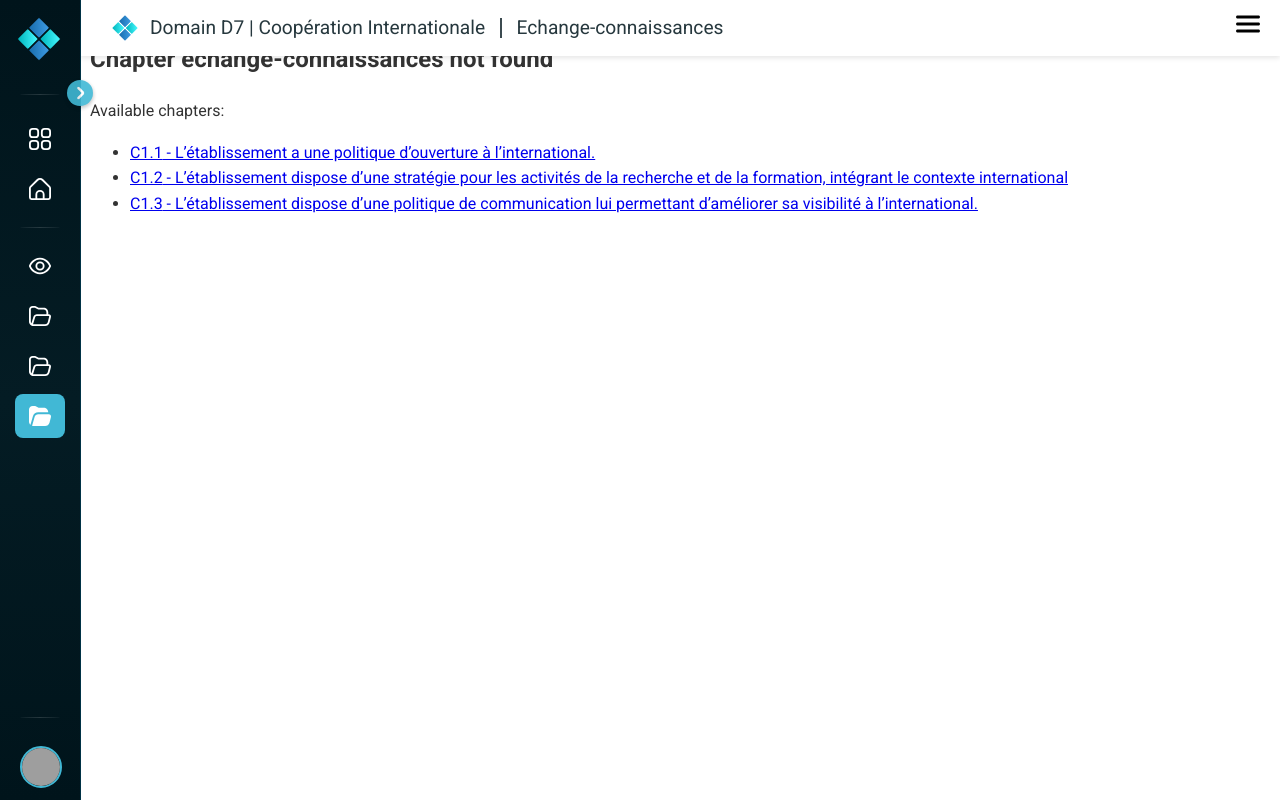
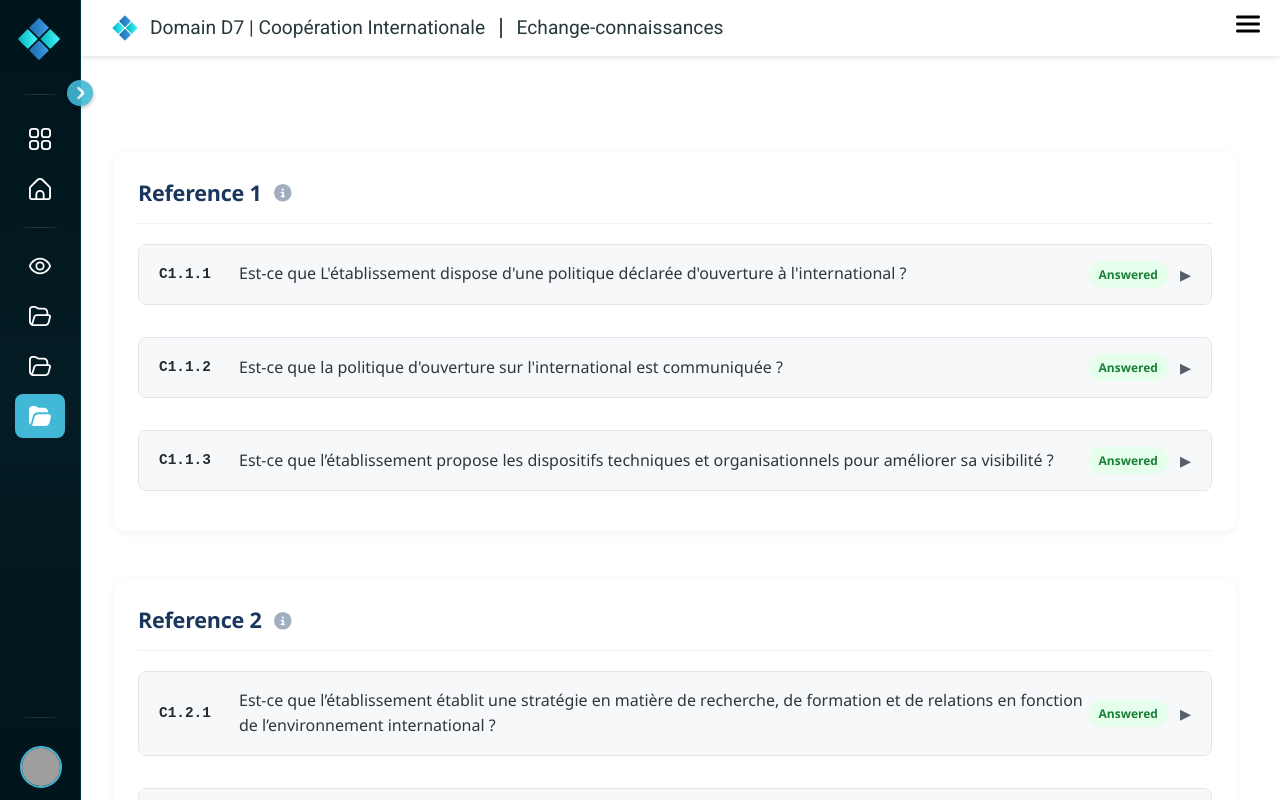
Before and after one commit to mutseeem/yalidine-backend, a React (Vite) app: page /chapters/echange-connaissances in a window 1280 px wide. Shown: the top 800 px of the page. Built offline with nearby package versions, Linux system fonts and the light colour scheme; grey boxes are pictures that could not be loaded; what chartjs-plugin-zoom would draw is missing.

Commit message:
third version of teh styling

```diff
--- a/src/Routes/routes.jsx
+++ b/src/Routes/routes.jsx
@@ -18,14 +18,13 @@ const routes = [
         path: "overview",
         element: <Overview />,
       },
-      // Change this to match your data structure
       {
-        path: ":reference",  // Changed from :chapterId to :reference
+        path: ":chapterId",
         element: <ChapterPage />,
         children: [
           {
             index: true,
-            element: <LandingPage />, // You might want to change this to a chapter-specific component
+            element: <LandingPage />,
           },
         ],
       },
--- a/src/pages/ChapterPage/ChapterPage.jsx
+++ b/src/pages/ChapterPage/ChapterPage.jsx
@@ -1,44 +1,23 @@
 import { chapterData } from '../../components/content/dummyData';
 import QuestionCollapsibleSection from '../../components/common/QuestionCollapsibleSection';
 import styles from './ChapterPage.module.css';
-import { useParams } from 'react-router-dom';
-import { useEffect } from 'react';
+import { FontAwesomeIcon } from '@fortawesome/react-fontawesome';
+import { faInfoCircle } from '@fortawesome/free-solid-svg-icons';
 
 const ChapterPage = () => {
-  const { reference } = useParams(); // Make sure this matches your route parameter
-
-  console.log('Current reference:', reference); // Debugging
-
-  // Find the chapter by reference
-  const currentChapter = chapterData.find(chapter => chapter.reference === reference);
-
-  if (!currentChapter) {
-    return (
-      <div className={styles.notFound}>
-        <h2>Chapter {reference} not found</h2>
-        <p>Available chapters:</p>
-        <ul>
-          {chapterData.map(ch => (
-            <li key={ch.reference}>
-              <a href={`/chapters/${ch.reference}`}>
-                {ch.reference} - {ch.referenceTitle}
-              </a>
-            </li>
-          ))}
-        </ul>
-      </div>
-    );
-  }
-
   return (
     <div className={styles.chapterContainer}>
-      <header className={styles.chapterHeader}>
-        <h1 className={styles.referenceCode}>{currentChapter.reference}</h1>
-        <h2 className={styles.referenceTitle}>{currentChapter.referenceTitle}</h2>
-      </header>
-
-      <div className={styles.questionsContainer}>
-        {currentChapter.questions.map((question) => (
+      {chapterData.map((chapter, index) => (
+        <div key={chapter.reference} className={styles.chapterGroup}>
+          <div className={styles.chapterHeader}>
+            <h2 className={styles.chapterTitle}>Reference {index + 1}</h2>
+            <div className={styles.tooltip}>
+              <FontAwesomeIcon icon={faInfoCircle} className={styles.infoIcon} />
+              <span className={styles.tooltipText}>{chapter.referenceTitle}</span>
+            </div>
+          </div>
+          <div className={styles.questionsList}>
+            {chapter.questions.map(question => (
               <QuestionCollapsibleSection
                 key={question.questionId}
                 question={question}
@@ -46,6 +25,8 @@ const ChapterPage = () => {
             ))}
           </div>
         </div>
+      ))}
+    </div>
   );
 };
 
--- a/src/pages/ChapterPage/ChapterPage.module.css
+++ b/src/pages/ChapterPage/ChapterPage.module.css
@@ -1,40 +1,149 @@
+/* ChapterPage.module.css */
+
 .chapterContainer {
-    max-width: 1200px;
-    margin: 0 auto;
-    padding: 24px;
+  max-width: 1400px;
+  margin: 100px auto 0; /* 100px top margin for navbar */
+  padding: 2rem 1.5rem;
+  font-family: 'Segoe UI', Roboto, 'Helvetica Neue', sans-serif;
+  animation: fadeIn 0.5s ease-out;
+}
+
+@keyframes fadeIn {
+  from { opacity: 0; transform: translateY(10px); }
+  to { opacity: 1; transform: translateY(0); }
+}
+
+.chapterGroup {
+  margin-bottom: 3rem;
+  background: white;
+  border-radius: 12px;
+  padding: 1.5rem;
+  box-shadow: 0 2px 10px rgba(0, 0, 0, 0.05);
+  transition: transform 0.3s ease, box-shadow 0.3s ease;
+}
+
+.chapterGroup:hover {
+  transform: translateY(-2px);
+  box-shadow: 0 4px 15px rgba(0, 0, 0, 0.1);
 }
 
 .chapterHeader {
-    margin-bottom: 32px;
-    padding-bottom: 16px;
-    border-bottom: 1px solid #e1e4e8;
+  display: flex;
+  align-items: center;
+  gap: 0.75rem;
+  margin-bottom: 1.25rem;
+  padding-bottom: 0.75rem;
+  border-bottom: 1px solid #edf2f7;
 }
 
-  .referenceCode {
-    font-size: 1.5rem;
-    color: #24292e;
-    margin: 0 0 8px 0;
-    font-family: monospace;
+.chapterTitle {
+  font-size: 1.35rem;
+  font-weight: 700;
+  color: #1a365d;
+  margin: 0;
+  letter-spacing: -0.25px;
 }
 
-  .referenceTitle {
-    font-size: 1.25rem;
-    font-weight: 400;
-    color: #424a53;
-    margin: 0;
+.tooltip {
+  position: relative;
+  display: inline-flex;
+  align-items: center;
 }
 
-  .questionsContainer {
+.infoIcon {
+  color: #a0aec0;
+  cursor: pointer;
+  transition: all 0.3s ease;
+  font-size: 1.1rem;
+}
+
+.infoIcon:hover {
+  color: #3182ce;
+  transform: scale(1.1);
+}
+
+.tooltip .tooltipText {
+  visibility: hidden;
+  width: 240px;
+  background-color: #2d3748;
+  color: #fff;
+  text-align: center;
+  border-radius: 6px;
+  padding: 0.75rem;
+  position: absolute;
+  z-index: 10;
+  bottom: 125%;
+  left: 50%;
+  transform: translateX(-50%) translateY(5px);
+  opacity: 0;
+  transition: all 0.3s cubic-bezier(0.68, -0.55, 0.265, 1.55);
+  font-size: 0.85rem;
+  font-weight: normal;
+  line-height: 1.4;
+  box-shadow: 0 4px 20px rgba(0, 0, 0, 0.15);
+}
+
+.tooltip .tooltipText::after {
+  content: "";
+  position: absolute;
+  top: 100%;
+  left: 50%;
+  margin-left: -6px;
+  border-width: 6px;
+  border-style: solid;
+  border-color: #2d3748 transparent transparent transparent;
+}
+
+.tooltip:hover .tooltipText {
+  visibility: visible;
+  opacity: 1;
+  transform: translateX(-50%) translateY(0);
+}
+
+.questionsList {
   display: flex;
   flex-direction: column;
-    gap: 20px;
+  gap: 1rem;
 }
-  .noQuestions {
-    padding: 20px;
-    text-align: center;
-    color: #666;
-    font-style: italic;
-    border: 1px dashed #ddd;
-    border-radius: 8px;
-    background-color: #f9f9f9;
+
+/* Responsive adjustments with better mobile experience */
+@media (max-width: 768px) {
+  .chapterContainer {
+    padding: 1.25rem;
+    margin-top: 80px; /* Slightly less for mobile nav */
   }
+
+  .chapterGroup {
+    padding: 1.25rem;
+    margin-bottom: 2.5rem;
+  }
+
+  .chapterTitle {
+    font-size: 1.2rem;
+  }
+
+  .tooltip .tooltipText {
+    width: 180px;
+    font-size: 0.8rem;
+    padding: 0.6rem;
+  }
+
+  .infoIcon {
+    font-size: 1rem;
+  }
+}
+
+/* For very small screens */
+@media (max-width: 480px) {
+  .chapterContainer {
+    padding: 1rem;
+  }
+
+  .chapterGroup {
+    padding: 1rem;
+  }
+
+  .chapterHeader {
+    flex-wrap: wrap;
+  }
+}
```
Lines whose indentation alone changed are shown as unchanged.
